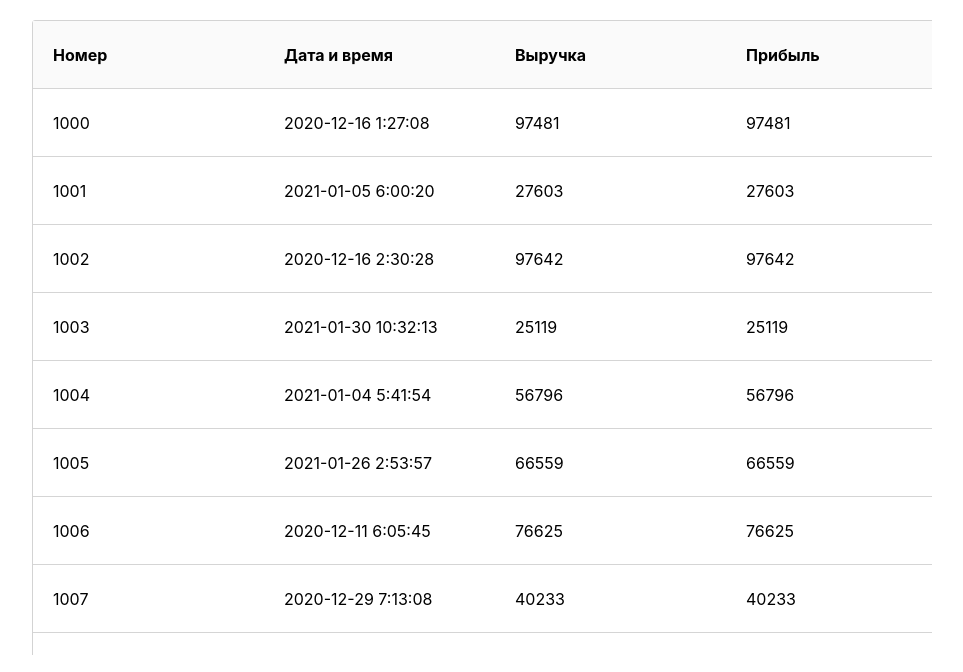
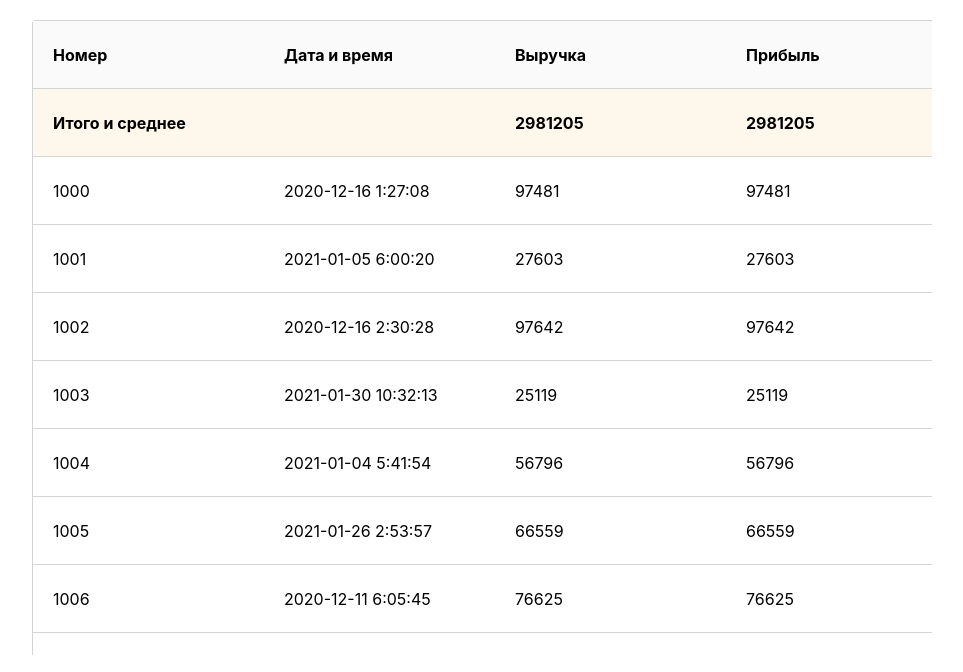
Before and after one commit to a413x/table2, a React (Create React App) app: page / in a window 1280 px wide. Shown: the top 672 px of the page, without its empty margins (158-1121 px from the left). Built offline with nearby package versions, Linux system fonts and the light colour scheme.

Commit message:
Create a row with total and average data

```diff
--- a/src/components/Table.js
+++ b/src/components/Table.js
@@ -4,7 +4,7 @@ import '../styles/Table.css';
 export function Table({ data }) {
   return (
     <table className = 'table'>
-      <TableHead />
+      <TableHead data = {data}/>
       <tbody>
         {data.map((dataObj, ind) =>
           <tr key = {'tr-' + ind}>
--- a/src/components/TableHead.js
+++ b/src/components/TableHead.js
@@ -1,3 +1,5 @@
+import {Total} from './Total.js'
+
 export const colNames = [
   {name: 'number', title: 'Номер'},
   {name: 'date', title: 'Дата и время'},
@@ -6,7 +8,7 @@ export const colNames = [
   {name: 'daysleft', title: 'Дней до сделки'}
 ]
 
-export function TableHead() {
+export function TableHead({data}) {
   return (
     <thead>
       <tr>
@@ -16,6 +18,7 @@ export function TableHead() {
           </th>
         )}
       </tr>
+      <Total data = {data} />
     </thead>
   );
 }
--- /dev/null
+++ b/src/components/Total.js
@@ -0,0 +1,21 @@
+import {getColSum, getColAverage} from '../utils/utils.js'
+
+export function Total({data}) {
+  return (
+    <tr className = 'total'>
+      <th>
+        Итого и среднее
+      </th>
+      <th></th>
+      <th>
+        {getColSum(data, 'proceeds')}
+      </th>
+      <th>
+        {getColSum(data, 'profit')}
+      </th>
+      <th>
+        {getColAverage(data, 'daysleft')}
+      </th>
+    </tr>
+  );
+}
--- a/src/styles/Table.css
+++ b/src/styles/Table.css
@@ -13,3 +13,6 @@ td, th{
 thead tr{
   background: #FAFAFA;
 }
+.total{
+  background: #FEF7EB;
+}
--- /dev/null
+++ b/src/utils/utils.js
@@ -0,0 +1,13 @@
+export function getColSum(data, colName){
+  const values = []
+  for(let i = 0; i < data.length; i++){
+    values.push(
+      parseInt(data[i][colName])
+    )
+  }
+  return values.reduce((accum, val) => accum + val)
+}
+
+export function getColAverage(data, colName){
+  return (getColSum(data, colName)/data.length).toFixed(1)
+}
```
